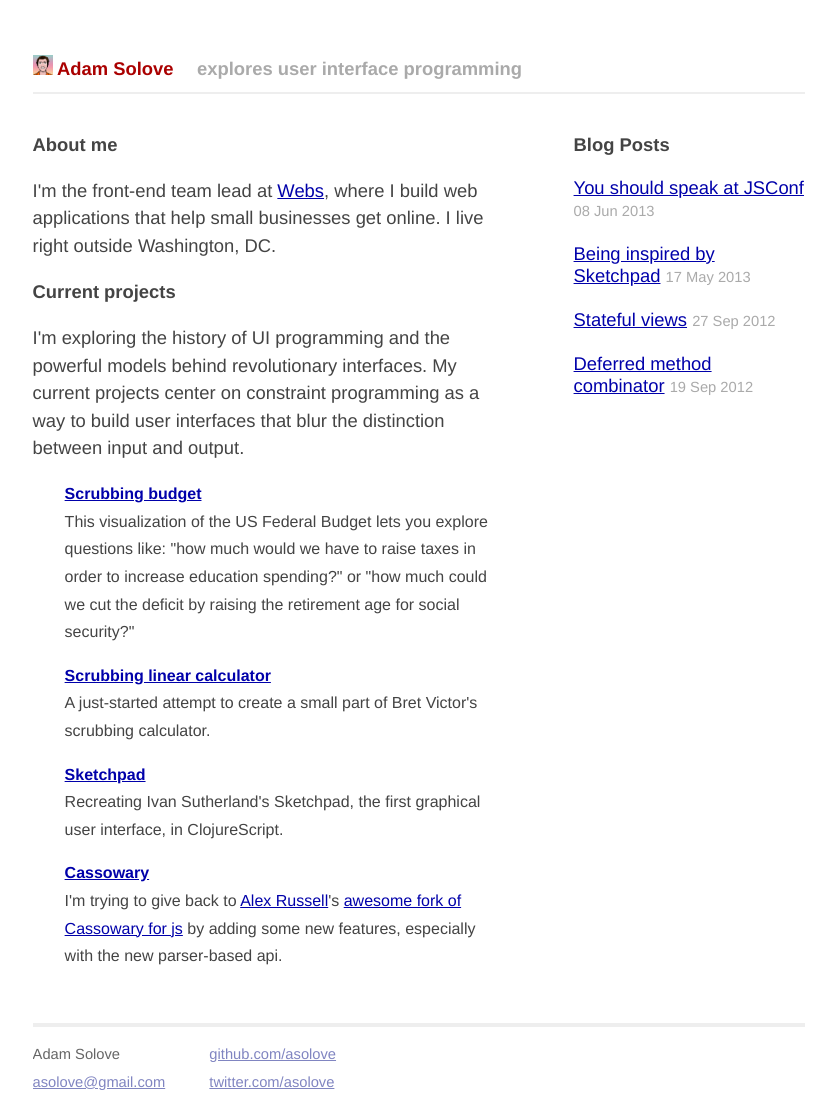
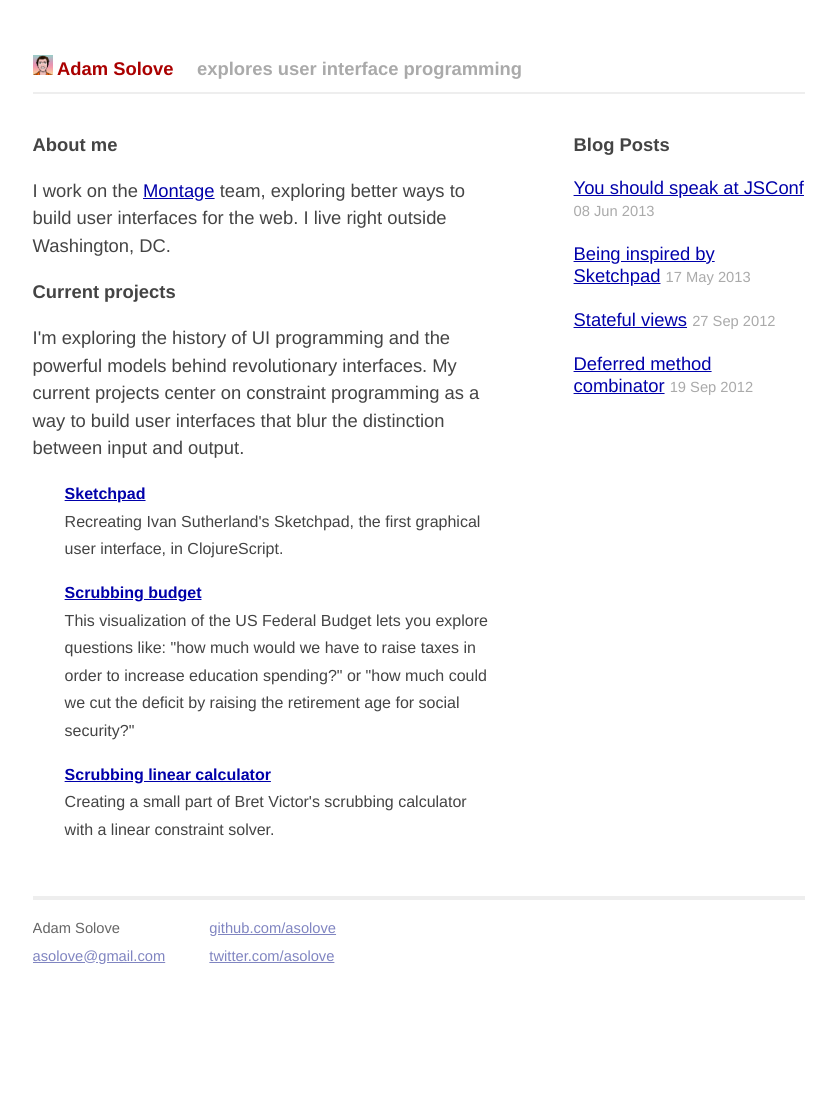
Before and after one commit to asolove/asolove.github.io, a Jekyll site: the page built from index.html, in a window 1280 px wide. Shown: the whole page, without its empty margins (221-1057 px from the left). Built offline with Jekyll 4.4.1, drawn with Linux system fonts in a browser that asks for light colours; after the commit the page ends 985 px from its top, so only the background shows below that.

Commit message:
Update job, projects

```diff
--- a/index.html
+++ b/index.html
@@ -7,28 +7,22 @@ title: "Adam Solove: Document Function Model"
 
 <h3>About me</h3>
 
-<p>I'm the front-end team lead at <a href="http://www.webs.com">Webs</a>, where I build web applications
-  that help small businesses get online. I live right outside Washington, DC.</p>
+<p>I work on the <a href="http://montagejs.org/">Montage</a> team, exploring better ways to build user interfaces for the web. I live right outside Washington, DC.</p>
 
 <h3>Current projects</h3>
 
 <p>I'm exploring the history of UI programming and the powerful models behind revolutionary interfaces. My current projects center on constraint programming as a way to build user interfaces that blur the distinction between input and output.</p>
 
 <dl class="current-projects">
+  <dt><a href="https://github.com/asolove/Sketchpad">Sketchpad</a></dt>
+  <dd>Recreating Ivan Sutherland's Sketchpad, the
+    first graphical user interface, in ClojureScript.</dd>
+
   <dt><a href="https://github.com/asolove/scrubbing-budget">Scrubbing budget</a> <span class="in progress"></span></dt>
   <dd>This visualization of the US Federal Budget lets you explore questions like: "how much would we have to raise taxes in order to increase education spending?" or "how much could we cut the deficit by raising the retirement age for social security?"</dd>
 
   <dt><a href="https://github.com/asolove/scrubbing-linear-calculator">Scrubbing linear calculator</a></dt>
-  <dd>A just-started attempt to create a small part of Bret Victor's scrubbing calculator.
-
-  <dt><a href="https://github.com/asolove/Sketchpad">Sketchpad</a></dt>
-  <dd>Recreating Ivan Sutherland's Sketchpad, the
-    first graphical user interface, in ClojureScript.</dd>
-
-  <dt><a href="https://github.com/asolove/cassowary-js-refactor">Cassowary</a></dt>
-  <dd>I'm trying to give back to <a href="http://infrequently.org/">Alex Russell</a>'s <a href="https://github.com/slightlyoff/cassowary-js-refactor">awesome fork of Cassowary for js</a> by adding some new features, especially with the new parser-based api.</dd>
-</dl>
-
+  <dd>Creating a small part of Bret Victor's scrubbing calculator with a linear constraint solver.</dl>
 </div>
 
 <div class="col-right">
```
